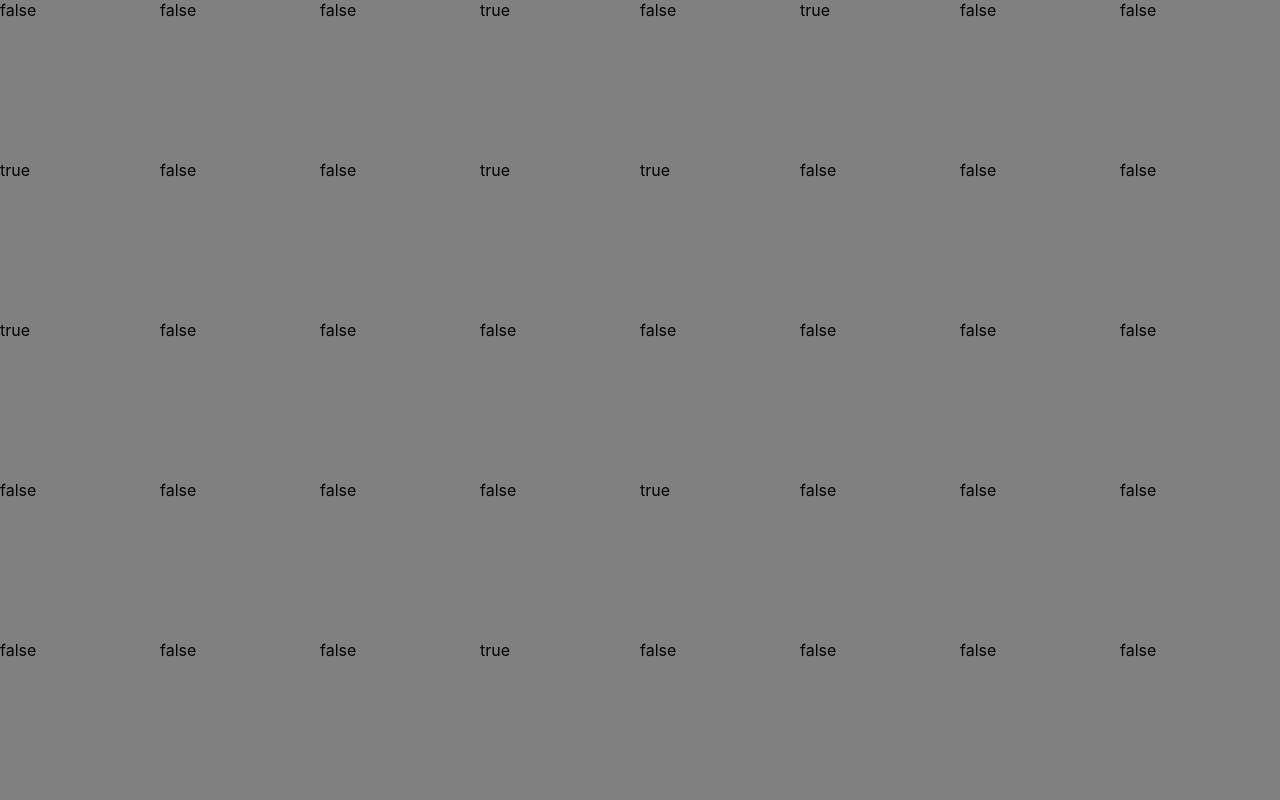
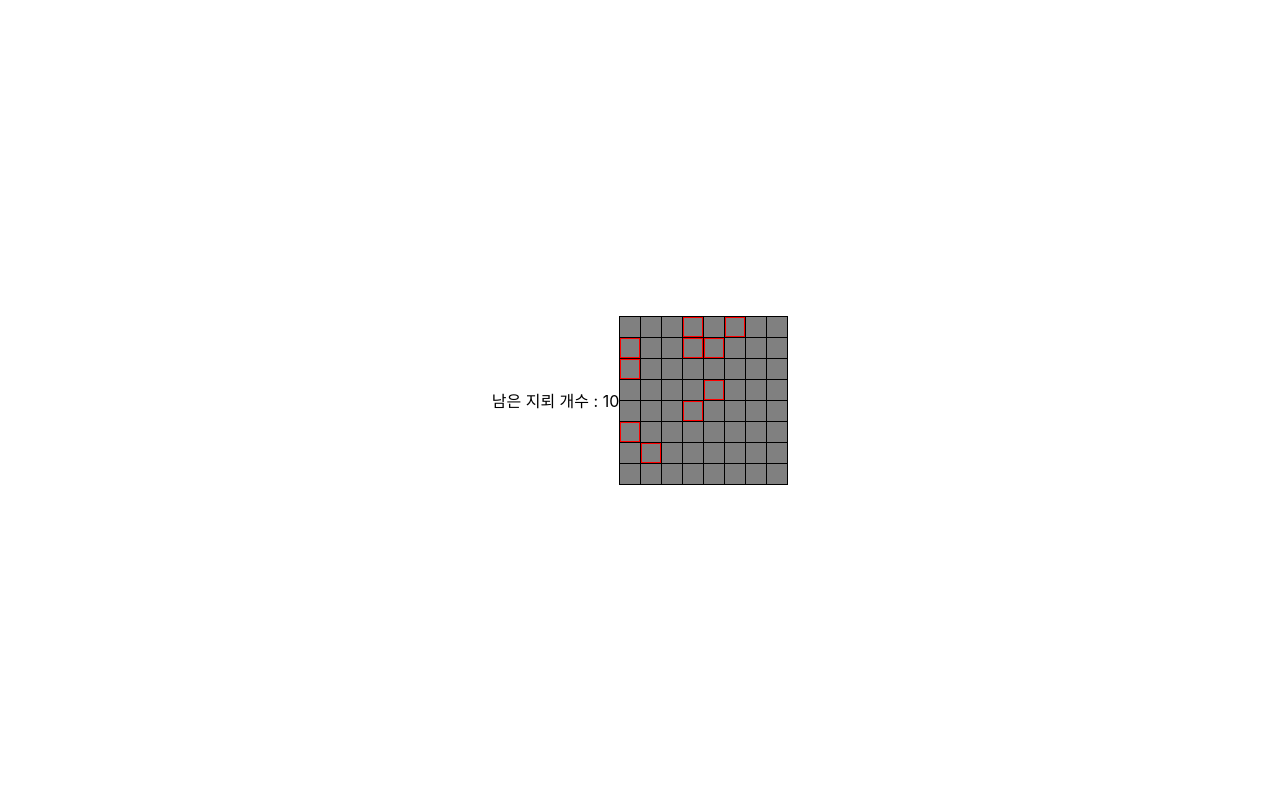
Before and after one commit to JaneChun/my-minesweeper-game, a React (Create React App) app: page / in a window 1280 px wide. Shown: the top 800 px of the page. Built offline with nearby package versions, Linux system fonts and the light colour scheme.

Commit message:
feat: flagTile function

```diff
--- a/src/App.tsx
+++ b/src/App.tsx
@@ -1,10 +1,18 @@
+import { styled } from 'styled-components';
 import Board from './components/Board';
+
+const Container = styled.div`
+	display: flex;
+	justify-content: center;
+	align-items: center;
+	height: 100vh;
+`;
 
 function App() {
 	return (
-		<div>
+		<Container>
 			<Board />
-		</div>
+		</Container>
 	);
 }
 
--- a/src/components/Board.tsx
+++ b/src/components/Board.tsx
@@ -1,25 +1,44 @@
-import React, { useState } from 'react';
-import { getBoard } from '../utils/board';
+import { useState } from 'react';
 import { styled } from 'styled-components';
+import { Tile, getBoard } from '../utils/board';
+import { flagTile } from '../utils/tile';
+
+interface TileProps {
+	tile: Tile;
+}
 
 const WIDTH = 8;
 const HEIGHT = 8;
 const NUMBER_OF_MINES = 10;
 
-const Grid = styled.div`
-	display: grid;
-	grid-template-rows: repeat(${WIDTH}, 20vmin);
-	grid-template-columns: repeat(${WIDTH}, 20vmin);
-`;
+function Board() {
+	const [board, setBoard] = useState<Tile[][]>(getBoard(WIDTH, HEIGHT, NUMBER_OF_MINES));
+	const mineLeftCount = board.flat().filter((tile) => tile.mine).length;
 
-const Tile = styled.div`
-	background-color: gray;
-`;
-
-function Board() {
-	const [board, setBoard] = useState(getBoard(WIDTH, HEIGHT, NUMBER_OF_MINES));
-
-	return <Grid>{board.map((row) => row.map((tile) => <Tile>{`${tile.mine}`}</Tile>))}</Grid>;
+	return (
+		<>
+			<div>남은 지뢰 개수 : {mineLeftCount}</div>
+			<Grid>
+				{board.map((row) =>
+					row.map((tile) => <TileItem onContextMenu={(e) => flagTile(e, tile, board, setBoard)} key={`${tile.x}-${tile.y}`} tile={tile} />)
+				)}
+			</Grid>
+		</>
+	);
 }
 
 export default Board;
+
+const Grid = styled.div`
+	display: inline-grid;
+	grid-template-rows: repeat(${WIDTH}, 20px);
+	grid-template-columns: repeat(${WIDTH}, 20px);
+	gap: 1px;
+	background-color: black;
+	border: 1px solid black;
+`;
+
+const TileItem = styled.div<TileProps>`
+	background-color: ${(props) => (props.tile.status === 'hidden' ? 'gray' : 'yellow')};
+	border: 1px solid ${(props) => (props.tile.mine ? 'red' : 'gray')};
+`;
--- a/src/utils/board.ts
+++ b/src/utils/board.ts
@@ -3,9 +3,16 @@ interface minePostion {
 	y: number;
 }
 
+export interface Tile {
+	x: number;
+	y: number;
+	mine: boolean;
+	status: 'hidden' | 'revealed' | 'flagged' | 'number';
+}
+
 export function getBoard(width: number, height: number, numberOfMines: number) {
-	const board = createBoard(width, height);
-	const minePositions = getMinePositions(width, height, numberOfMines);
+	const board: Tile[][] = createBoard(width, height);
+	const minePositions: minePostion[] = getMinePositions(width, height, numberOfMines);
 
 	for (const { x, y } of minePositions) {
 		board[y][x].mine = true;
@@ -15,12 +22,12 @@ export function getBoard(width: number, height: number, numberOfMines: number) {
 }
 
 export function createBoard(width: number, height: number) {
-	const board = [];
+	const board: Tile[][] = [];
 
 	for (let x = 0; x < width; x++) {
-		const row = [];
+		const row: Tile[] = [];
 		for (let y = 0; y < height; y++) {
-			const tile = { x, y, status: 'hidden', mine: false };
+			const tile: Tile = { x, y, status: 'hidden', mine: false };
 			row.push(tile);
 		}
 		board.push(row);
--- /dev/null
+++ b/src/utils/tile.ts
@@ -0,0 +1,18 @@
+import { SetStateAction } from 'react';
+import { Tile } from './board';
+
+// 깃발 표시 / 해제
+export function flagTile(
+	e: React.MouseEvent<HTMLDivElement>,
+	clickedTile: Tile,
+	board: Tile[][],
+	setBoard: React.Dispatch<SetStateAction<Tile[][]>>
+) {
+	e.preventDefault();
+	if (clickedTile.status !== 'hidden' && clickedTile.status !== 'flagged') return;
+
+	const updatedBoard: Tile[][] = board.map((row) =>
+		row.map((tile) => (tile === clickedTile ? { ...tile, status: tile.status === 'flagged' ? 'hidden' : 'flagged' } : tile))
+	);
+	setBoard(updatedBoard);
+}
```
